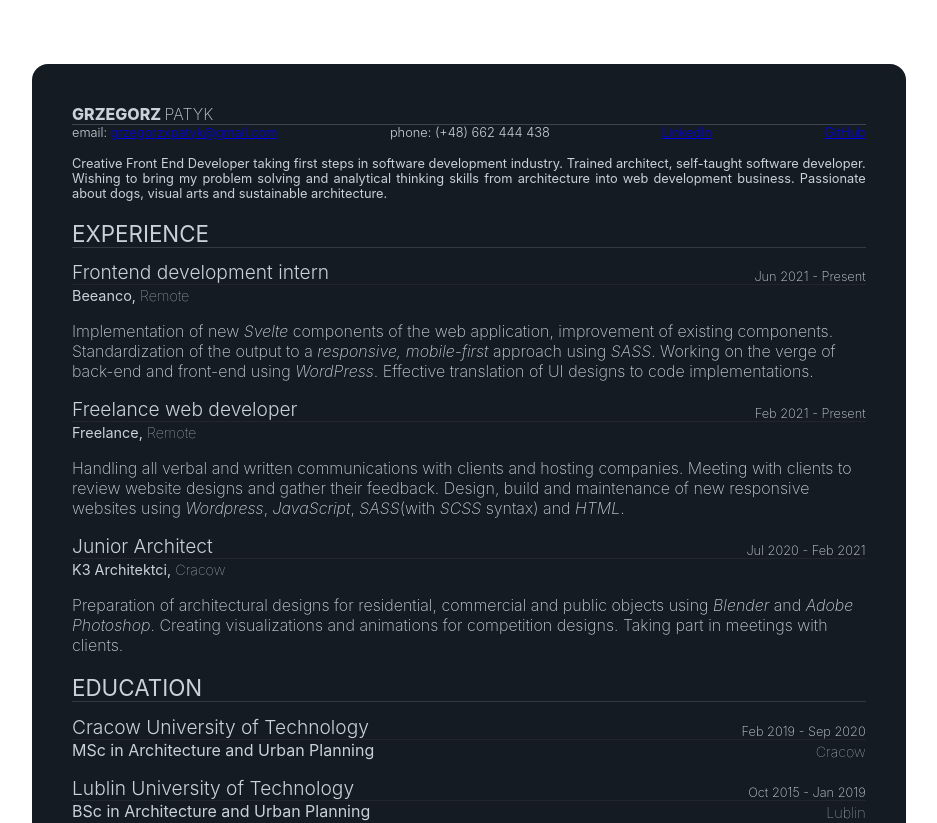
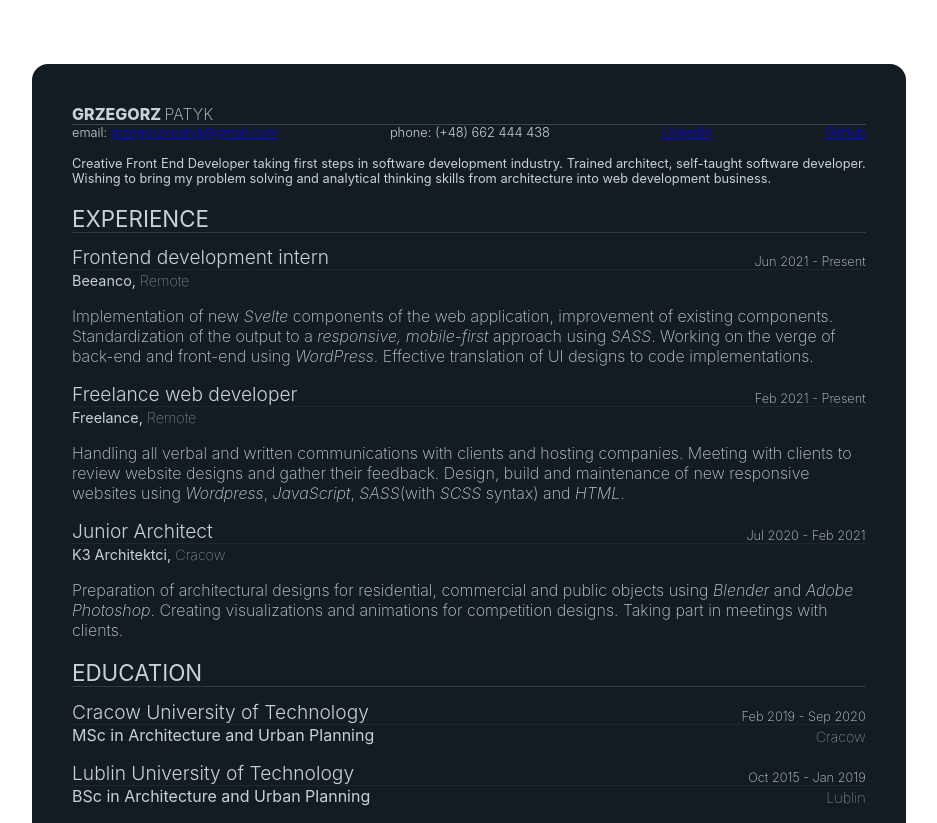
Before and after one commit to grzegorzxpatyk/my-resume, a React (Create React App) app: page / in a window 1280 px wide. Shown: the top 823 px of the page, without its empty margins (32-969 px from the left). Built offline with nearby package versions, Linux system fonts and the light colour scheme.

Commit message:
change input data

```diff
--- a/src/App.js
+++ b/src/App.js
@@ -7,7 +7,7 @@ const data = {
         lastName: 'Patyk',
         email: 'grzegorzxpatyk@gmail.com',
         phoneNumber: '(+48) 662 444 438',
-        about: 'Creative Front End Developer taking first steps in software development industry. Trained architect, self-taught software developer. Wishing to bring my problem solving and analytical thinking skills from architecture into web development business. Passionate about dogs, visual arts and sustainable architecture.',
+        about: 'Creative Front End Developer taking first steps in software development industry. Trained architect, self-taught software developer. Wishing to bring my problem solving and analytical thinking skills from architecture into web development business.',
     },
     experience: [
         {
```
